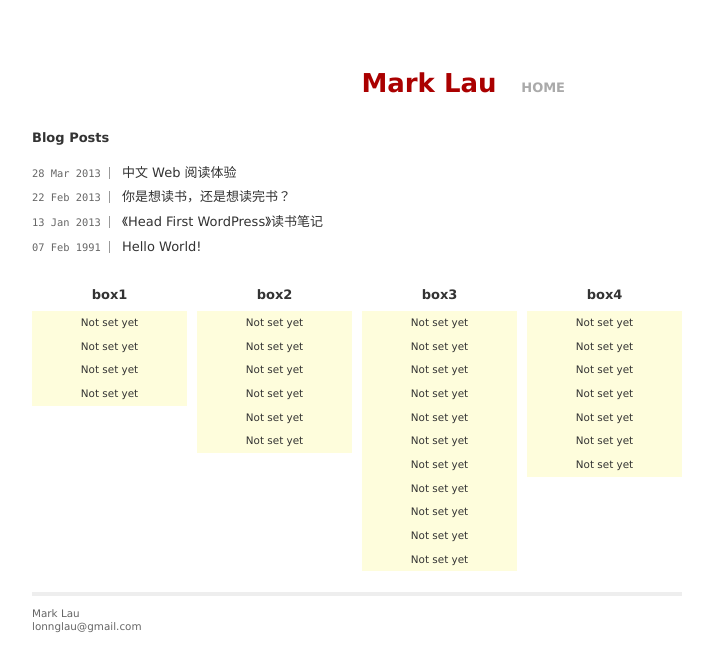
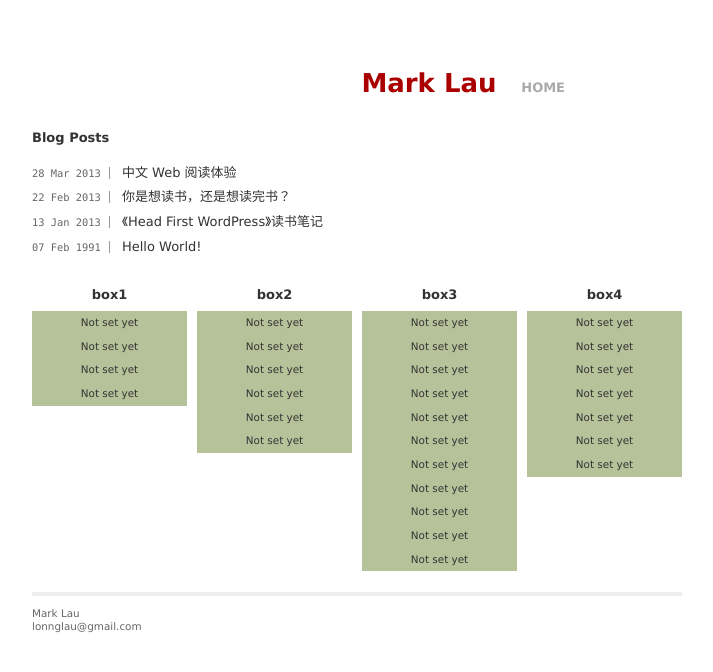
Before and after one commit to yuel/lonn.github.com, a Jekyll site: the page built from index.html, in a window 1280 px wide. Shown: the top 672 px of the page, without its empty margins (283-996 px from the left). Built offline with Jekyll 4.4.1, drawn with Linux system fonts in a browser that asks for light colours.

Commit message:
Update screen.css

```diff
--- a/css/screen.css
+++ b/css/screen.css
@@ -166,7 +166,7 @@ ul.posts li a:hover {
 }
 
 .box a {
-  background-color: #FEFDDC;
+  background-color: #B6C29A;
   text-decoration: none;
   text-align: center;
   font-size: 80%;
```
